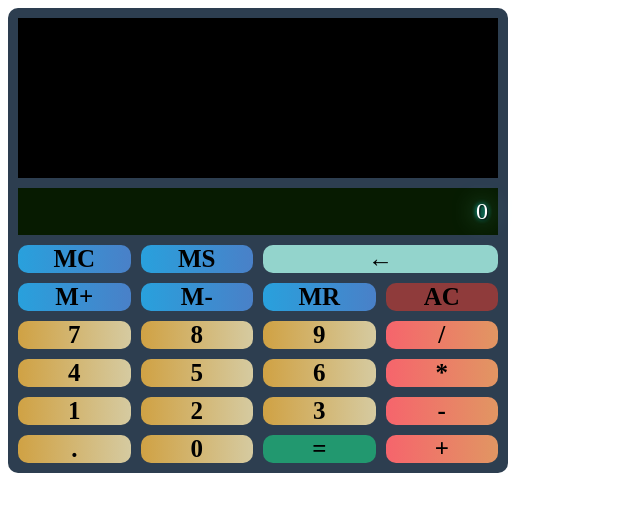
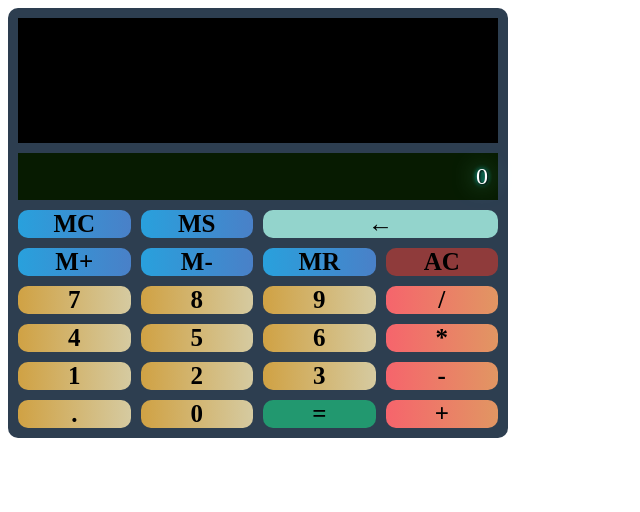
Before and after one commit to mariusPopescuCF/js-calculator-mp, a plain HTML site: page index.html in a window 1280 px wide. Shown: the whole page, without its empty margins (0-640 px from the left). Drawn offline with Linux system fonts and the light colour scheme.

Commit message:
size adjusting js

```diff
--- a/styles.css
+++ b/styles.css
@@ -31,7 +31,7 @@
     color: rgb(255, 255, 255);
     text-align: right;
     font-size: 18px;
-    height: 140px;
+    height: 105px;
 }
 #operationDiv {
     grid-area: operations;
```
